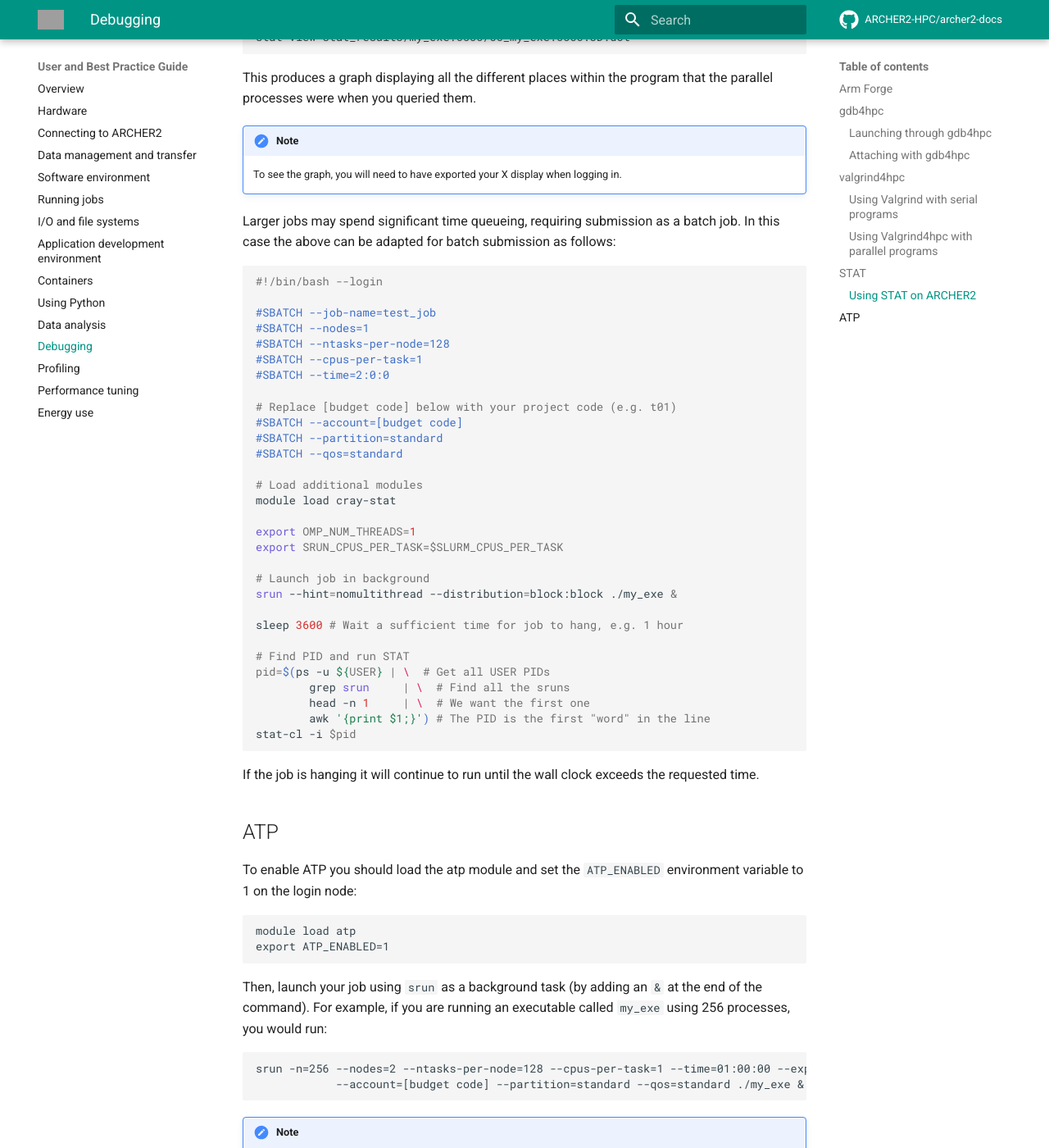
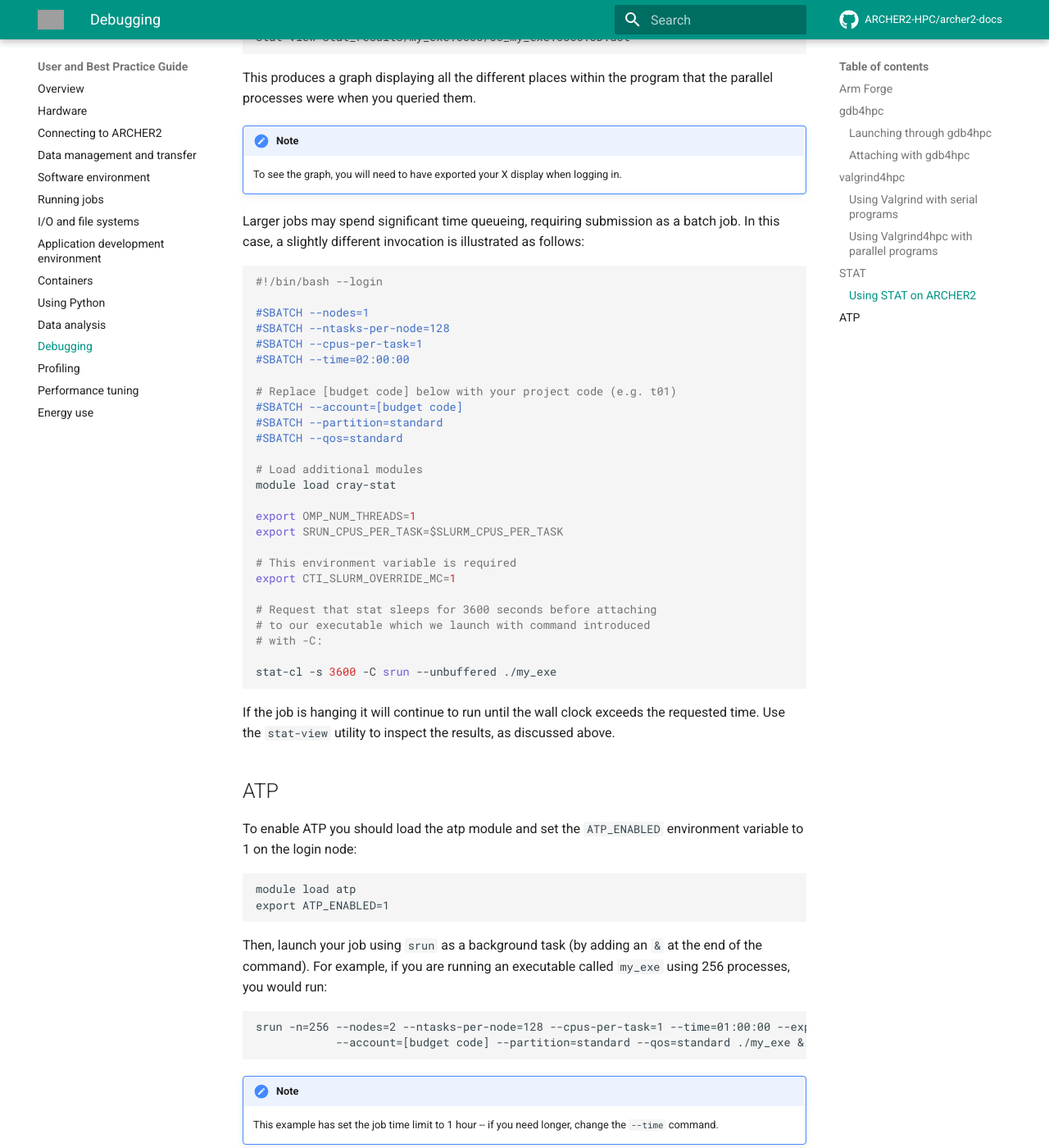
Before and after one commit to ARCHER2-HPC/archer2-docs, an MkDocs documentation site: the page built from docs/user-guide/debug.md, in a window 1280 px wide and 1400 px high, scrolled down 9192 px. Shown: the whole window at 82% size. Built offline with MkDocs 1.6.1 and Material for MkDocs 9.7.7, drawn with Linux system fonts in a browser that asks for light colours; comment, search, counter and statistics services are not loaded; some of the changed text lies outside the part shown; grey boxes are pictures that could not be loaded.

Commit message:
Updated stat batch script

````diff
--- a/docs/user-guide/debug.md
+++ b/docs/user-guide/debug.md
@@ -451,17 +451,16 @@
     To see the graph, you will need to have exported your X display when logging in.
 
 Larger jobs may spend significant time queueing, requiring
-submission as a batch job. In this case the above can be adapted for
-batch submission as follows:
+submission as a batch job. In this case, a slightly different
+invocation is illustrated as follows:
 
 ```slurm
 #!/bin/bash --login
 
-#SBATCH --job-name=test_job
 #SBATCH --nodes=1
 #SBATCH --ntasks-per-node=128
 #SBATCH --cpus-per-task=1
-#SBATCH --time=2:0:0
+#SBATCH --time=02:00:00
 
 # Replace [budget code] below with your project code (e.g. t01)
 #SBATCH --account=[budget code]
@@ -474,21 +473,21 @@
 export OMP_NUM_THREADS=1
 export SRUN_CPUS_PER_TASK=$SLURM_CPUS_PER_TASK
 
-# Launch job in background
-srun --hint=nomultithread --distribution=block:block ./my_exe &
+# This environment variable is required
+export CTI_SLURM_OVERRIDE_MC=1
 
-sleep 3600 # Wait a sufficient time for job to hang, e.g. 1 hour
+# Request that stat sleeps for 3600 seconds before attaching
+# to our executable which we launch with command introduced
+# with -C:
 
-# Find PID and run STAT
-pid=$(ps -u ${USER} | \  # Get all USER PIDs
-        grep srun     | \  # Find all the sruns
-        head -n 1     | \  # We want the first one
-        awk '{print $1;}') # The PID is the first "word" in the line
-stat-cl -i $pid
+stat-cl -s 3600 -C srun --unbuffered ./my_exe
+
 ```
 
 If the job is hanging it will continue to run until the wall clock
-exceeds the requested time.
+exceeds the requested time. Use the `stat-view` utility to
+inspect the results, as discussed above.
+
 
 ## ATP
 
````
Also changed, not shown: other parts of docs/user-guide/debug.md (+1 -1 lines).
